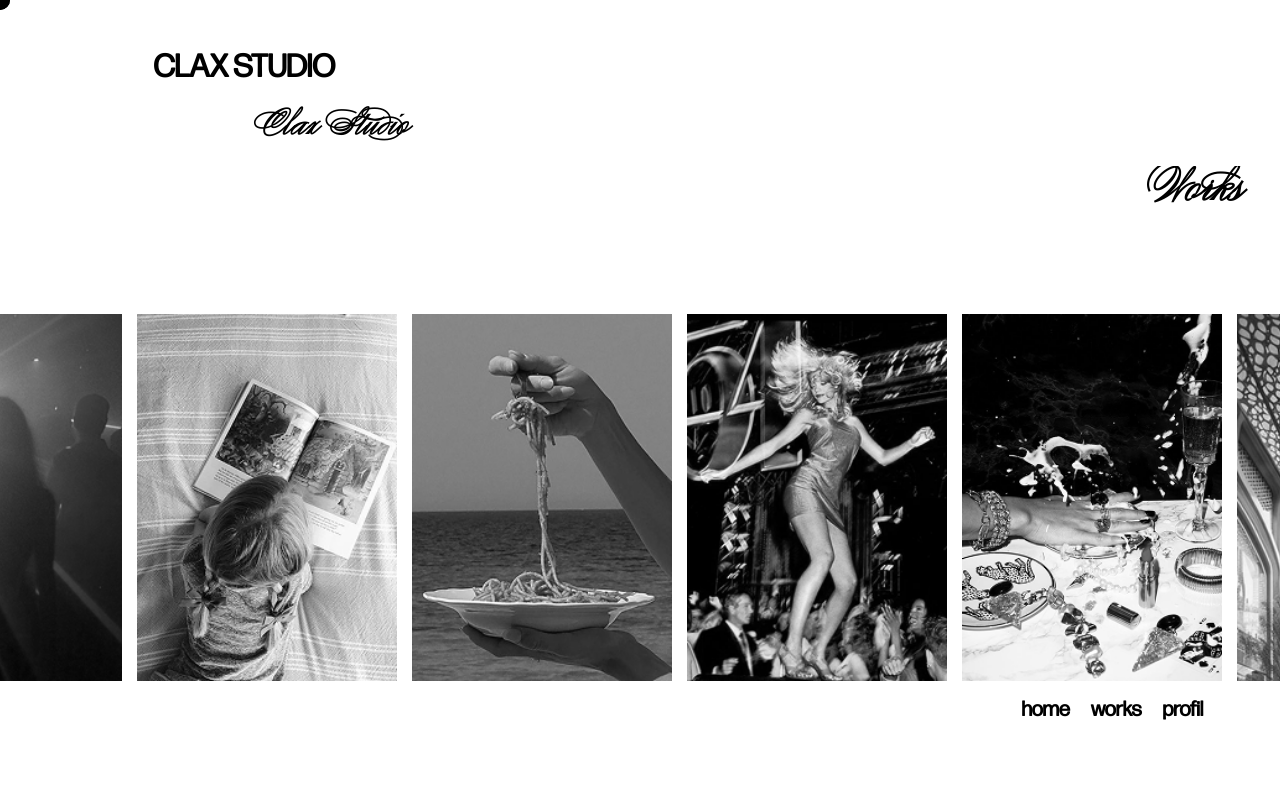
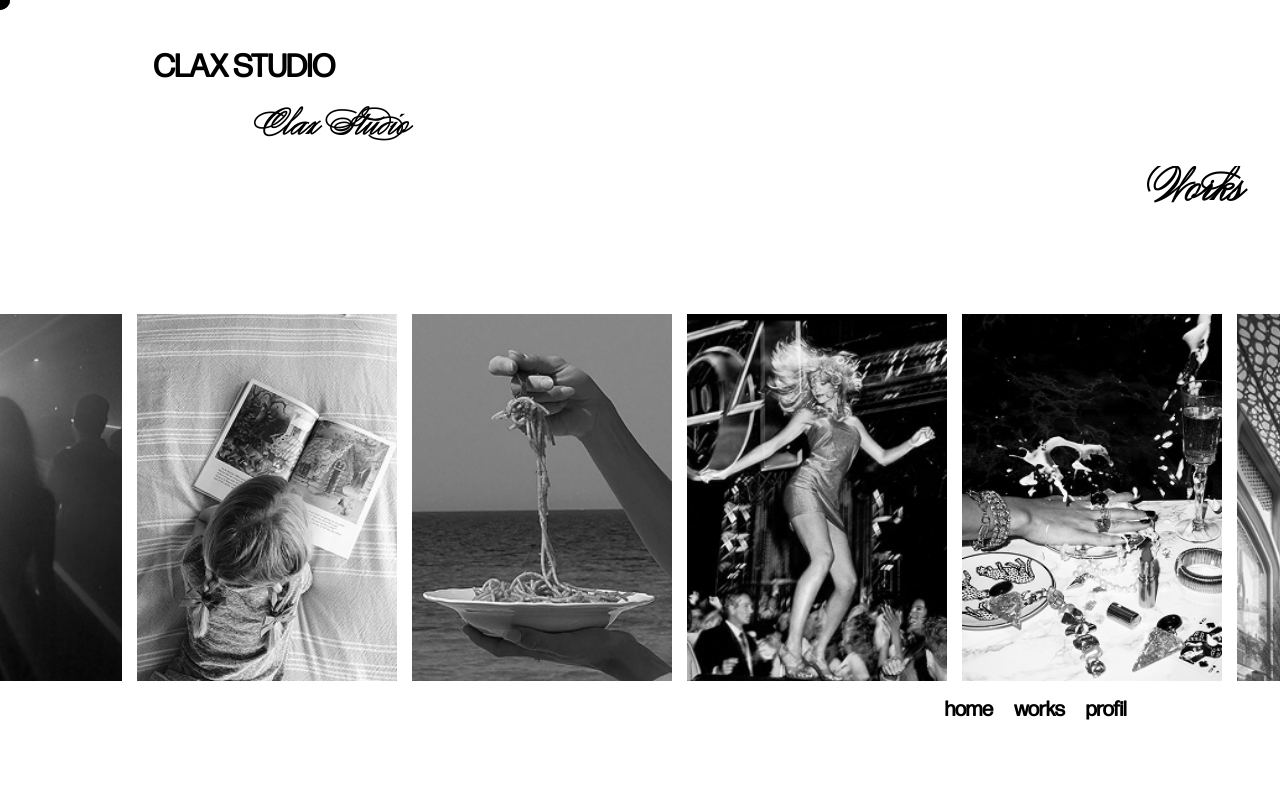
Before and after one commit to AdryanPro/claxStudio, a React (Vite) app: page / in a window 1280 px wide. Shown: the top 800 px of the page. Built offline with nearby package versions, Linux system fonts and the light colour scheme; the HTML template or start-up script is replaced by a standard one; a web font is replaced by a local one.

Commit message:
12 margin

```diff
--- a/src/CSS/HomePage.css
+++ b/src/CSS/HomePage.css
@@ -152,7 +152,7 @@ body{
 .fiNavBar {
     width: auto;
     background-color: rgba(255, 255, 255, 0.9);
-    margin-right: 6vw;
+    margin-right: 12vw;
     margin-bottom: 19vh;
     margin-top: 0;
 }
```
